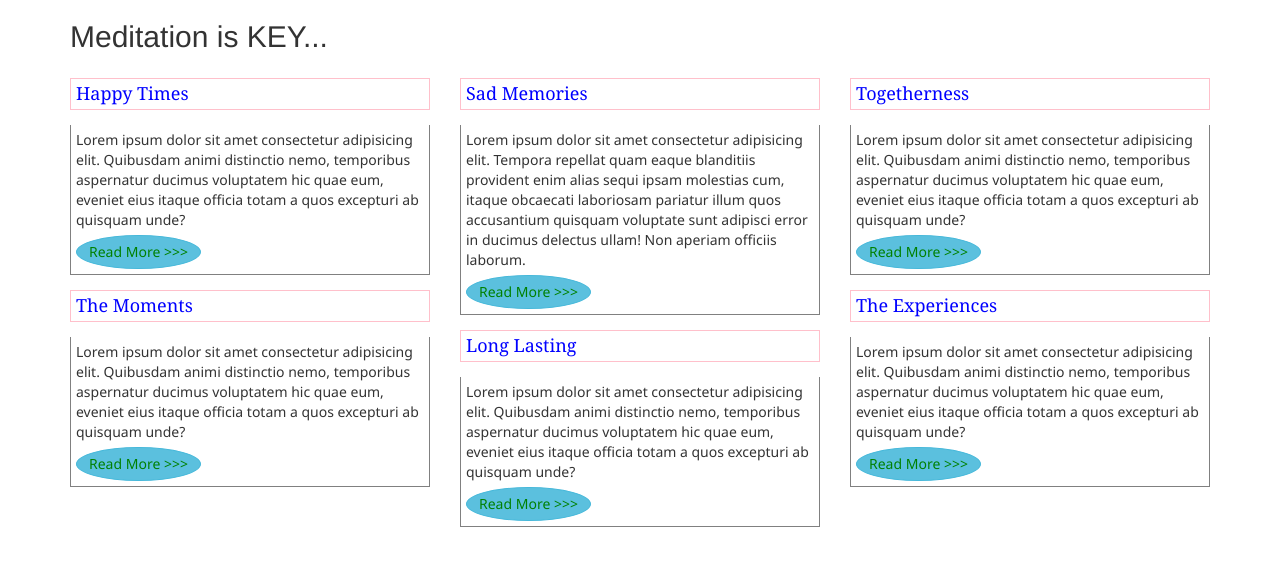
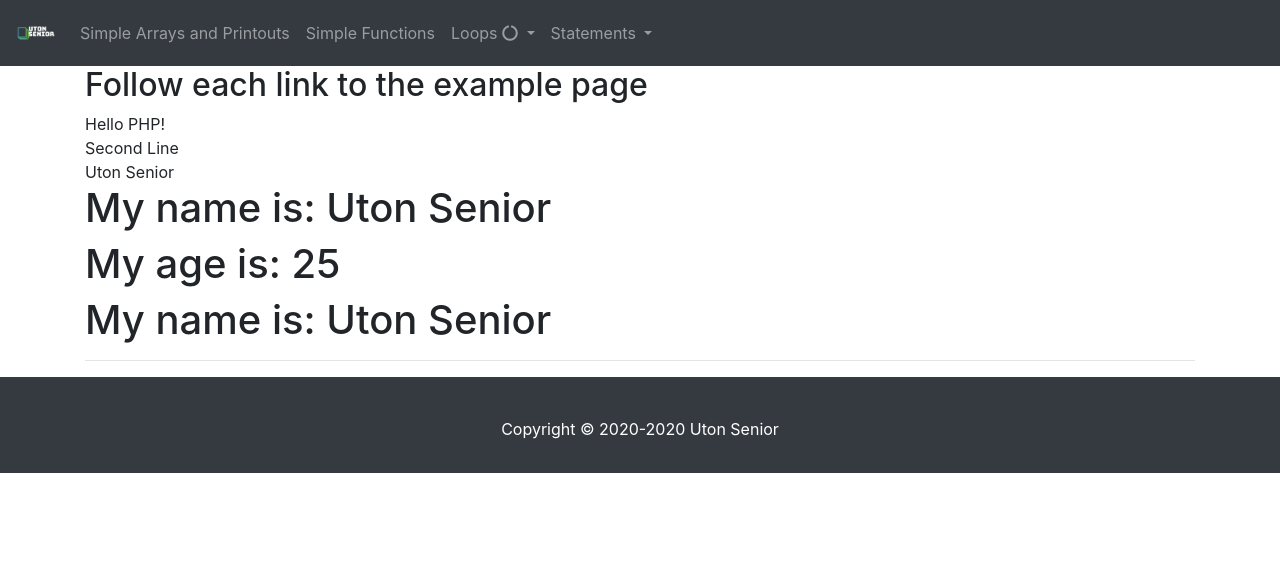
Before and after one commit to UtonSenior/awp_module1, a PHP site: page / in a window 1280 px wide. Shown: the top 566 px of the page. Run offline with PHP 8.4, Linux system fonts and the light colour scheme; some libraries are stand-ins or nearby versions.

Commit message:
Major update.

```diff
--- /dev/null
+++ b/includes/footer.php
@@ -0,0 +1,21 @@
+        <hr/>
+        <p id="bottom"></p>
+        </div>
+
+        <footer class="bg-dark navbar-dark pt-4 ">
+            <div class="container-fluid">
+                <div class="footer-copyright text-center py-3">
+                    <?php
+
+                        echo "<p style='color: white';>Copyright &copy; 2020-" . date("Y") . " Uton Senior</p>";
+
+                    ?>
+                </div>
+            </div>
+        </footer>
+
+        <script src="https://cdnjs.cloudflare.com/ajax/libs/jquery/3.5.1/jquery.slim.min.js"></script>
+        <script src="https://cdnjs.cloudflare.com/ajax/libs/popper.js/1.16.1/umd/popper.min.js"></script>
+        <script src="https://cdnjs.cloudflare.com/ajax/libs/twitter-bootstrap/4.5.2/js/bootstrap.min.js"></script>
+    </body>
+</html>
--- /dev/null
+++ b/includes/header.php
@@ -0,0 +1,63 @@
+<!DOCTYPE html>
+<html lang="en">
+    <head>
+        <meta charset="UTF-8">
+        <meta name="viewport" content="width=device-width, initial-scale=1.0">
+        <meta http-equiv="X-UA-Compatible" content="ie=edge">
+        <meta name="Description" content="Enter your description here"/>
+        <link rel="stylesheet" href="https://cdnjs.cloudflare.com/ajax/libs/twitter-bootstrap/4.5.2/css/bootstrap.min.css">
+        <link rel="stylesheet" href="https://cdnjs.cloudflare.com/ajax/libs/font-awesome/5.14.0/css/all.min.css">
+        <link rel="stylesheet" href="css/mystyle.css">
+        <link rel="shortcut icon" type="image/png" href="logo/favicon.png"/>
+        <title>PHP Primer - <?php echo $title ?></title>
+    </head>
+    <body>
+
+        <nav class="navbar navbar-expand-sm bg-dark navbar-dark">
+            <!-- Brand/logo -->
+            <a class="navbar-brand" href="index.php">
+                <img src="logo/mylogo.png" alt="Home" style="width:40px;">
+            </a>
+
+            <button class="navbar-toggler" type="button" data-toggle="collapse" data-target="#collapsibleNavbar">
+                <span class="navbar-toggler-icon"></span>
+            </button>
+
+            <div class="collapse navbar-collapse" id="collapsibleNavbar">
+                <!-- Links -->
+                <ul class="navbar-nav">
+                    <li class="nav-item">
+                    <a class="nav-link" href="array.php">Simple Arrays and Printouts</a>
+                    </li>
+
+                    <li class="nav-item">
+                    <a class="nav-link" href="function.php">Simple Functions</a>
+                    </li>
+
+                    <!-- Dropdown -->
+                    <li class="nav-item dropdown">
+                        <a class="nav-link dropdown-toggle" href="#" id="navbardrop" data-toggle="dropdown">
+                            Loops <i class="fa fa-circle-notch"></i>
+                        </a>
+                        <div class="dropdown-menu">
+                            <a class="dropdown-item" href="forloop.php">Simple For Loop</a>
+                            <a class="dropdown-item" href="whiledowhileloop.php">Simple While/Do While Loop</a>
+                        </div>
+                    </li>
+                    <!-- Dropdown -->
+                    <li class="nav-item dropdown">
+                        <a class="nav-link dropdown-toggle" href="#" id="navbardrop" data-toggle="dropdown">
+                            Statements
+                        </a>
+                        <div class="dropdown-menu">
+                            <a class="dropdown-item" href="ifstatement.php">Simple If Statement</a></a>
+                            <a class="dropdown-item" href="switchstatement.php">Simple Switch Statement</a></a>
+                        </div>
+                    </li>
+                </ul>
+            </div>
+        </nav>
+
+        <div class="container top">
+
+        <h2 id="follow">Follow each link to the example page</h2>
--- a/index.php
+++ b/index.php
@@ -1,128 +1,28 @@
-<!DOCTYPE html>
-<html lang="en">
-<head>
-<meta charset="UTF-8">
-<meta name="viewport" content="width=device-width, initial-scale=1.0">
-<meta http-equiv="X-UA-Compatible" content="ie=edge">
-<meta name="Description" content="Enter your description here"/>
-<link rel="stylesheet" href="https://cdnjs.cloudflare.com/ajax/libs/twitter-bootstrap/3.3.7/css/bootstrap.min.css">
-<link rel="stylesheet" href="https://cdnjs.cloudflare.com/ajax/libs/font-awesome/5.14.0/css/all.min.css">
-<link rel="stylesheet" href="assets/css/style.css">
-<title>Module 1 - Uton Senior</title>
-<style>
+<?php
+    $title = "Index";
+    include "includes/header.php";
+?>
 
-    body{
-        margin: 0px;
-        padding: 0px;
-    }
-    .styleh h4{
-        color: blue;
-        font-family: Georgia, 'Times New Roman', Times, serif;
-        border: 1px solid pink;
-        padding: 5px;
+    <?php
+        //Printing in HTML using echo
+        echo 'Hello PHP!';
+        //You can echo html tags
+        echo '<br/>';
+        echo 'Second Line';
+        echo '<br/>';
+    ?>
 
-        margin: 15px;
-    }
-    .styleh p{
-        font-family: 'Segoe UI', Tahoma, Geneva, Verdana, sans-serif;
-        padding: 5px;
-        border-left: 1px solid grey;
-        border-right: 1px solid grey;
-        border-bottom: 1px solid grey;
+    <?php
+        //Declare variable
+        $name = 'Uton Senior';
+        $age = '25';
 
-        margin: 15px;
-    }
+        //Echo variable
+        echo $name;
+        echo '<h1>My name is: '.$name. '</h1>';
+        echo '<h1>My age is: '.$age. '</h1>';
+        //Using double qotes
+        echo "<h1>My name is: $name </h1>";
+    ?>
 
-    .styleh button{
-        margin-top: 5px;
-        color: green;
-        font-family: 'Segoe UI', Tahoma, Geneva, Verdana, sans-serif;
-        border-radius: 80%;
-    }
-</style>
-</head>
-<body>
-
-    <div class="container">
-
-        <h2>
-            <?php
-                echo 'Meditation is KEY...';
-            ?>
-        </h2>
-
-        <div class="row styleh">
-            <div class="col-sm-4">
-                <div class="row">
-                    <div class="col">
-                    <h4>Happy Times</h4>
-                        <p>
-                            Lorem ipsum dolor sit amet consectetur adipisicing elit. Quibusdam animi distinctio nemo, temporibus aspernatur ducimus voluptatem hic quae eum, eveniet eius itaque officia totam a quos excepturi ab quisquam unde?
-                            <br>
-                            <button class="btn btn-info">Read More >>></button>
-                        </p>
-                    </div>
-                    <div class="col">
-                    <h4>The Moments</h4>
-                        <p>
-                            Lorem ipsum dolor sit amet consectetur adipisicing elit. Quibusdam animi distinctio nemo, temporibus aspernatur ducimus voluptatem hic quae eum, eveniet eius itaque officia totam a quos excepturi ab quisquam unde?
-                            <br>
-                            <button class="btn btn-info">Read More >>></button>
-                        </p>
-                    </div>
-                </div>
-            </div>
-            <div class="col-sm-4">
-                <div class="row">
-                    <div class="col">
-                        <h4>Sad Memories</h4>
-                        <p>
-                            Lorem ipsum dolor sit amet consectetur adipisicing elit. Tempora repellat quam eaque blanditiis provident enim alias sequi ipsam molestias cum, itaque obcaecati laboriosam pariatur illum quos accusantium quisquam voluptate sunt adipisci error in ducimus delectus ullam! Non aperiam officiis laborum.
-                            <br>
-                            <button class="btn btn-info">Read More >>></button>
-                        </p>
-
-                        <div class="col">
-                            <h4>Long Lasting</h4>
-                            <p>
-                                Lorem ipsum dolor sit amet consectetur adipisicing elit. Quibusdam animi distinctio nemo, temporibus aspernatur ducimus voluptatem hic quae eum, eveniet eius itaque officia totam a quos excepturi ab quisquam unde?
-                                <br>
-                                <button class="btn btn-info">Read More >>></button>
-                            </p>
-                    </div>
-                    </div>
-                </div>
-            </div>
-            <div class="col-sm-4">
-                <div class="row">
-                    <div class="col">
-                        <h4>Togetherness</h4>
-                        <p>
-                            Lorem ipsum dolor sit amet consectetur adipisicing elit. Quibusdam animi distinctio nemo, temporibus aspernatur ducimus voluptatem hic quae eum, eveniet eius itaque officia totam a quos excepturi ab quisquam unde?
-                            <br>
-                            <button class="btn btn-info">Read More >>></button>
-                        </p>
-                    </div>
-
-                    <div class="col">
-                        <h4>The Experiences</h4>
-                        <p>
-                            Lorem ipsum dolor sit amet consectetur adipisicing elit. Quibusdam animi distinctio nemo, temporibus aspernatur ducimus voluptatem hic quae eum, eveniet eius itaque officia totam a quos excepturi ab quisquam unde?
-                            <br>
-                            <button class="btn btn-info">Read More >>></button>
-                        </p>
-                    </div>
-                </div>
-            </div>
-
-        </div>
-
-
-
-    </div>
-
-
-<script src="https://cdnjs.cloudflare.com/ajax/libs/jquery/3.5.1/jquery.min.js"></script>
-<script src="https://cdnjs.cloudflare.com/ajax/libs/twitter-bootstrap/3.3.7/js/bootstrap.min.js"></script>
-</body>
-</html>
+<?php require "includes/footer.php"; ?>
```
Also changed, not shown: array.php (added, +31 -0 lines), datetimemanip.php (added, +28 -0 lines), forloop.php (added, +21 -0 lines), function.php (added, +59 -0 lines), ifstatement.php (added, +38 -0 lines), stringmanip.php (added, +55 -0 lines), switchstatement.php (added, +24 -0 lines), test.php (added, +19 -0 lines), whiledowhileloop.php (added, +41 -0 lines), css/mystyle.css (added), logo/favicon.png (added), logo/mylogo.png (added).
